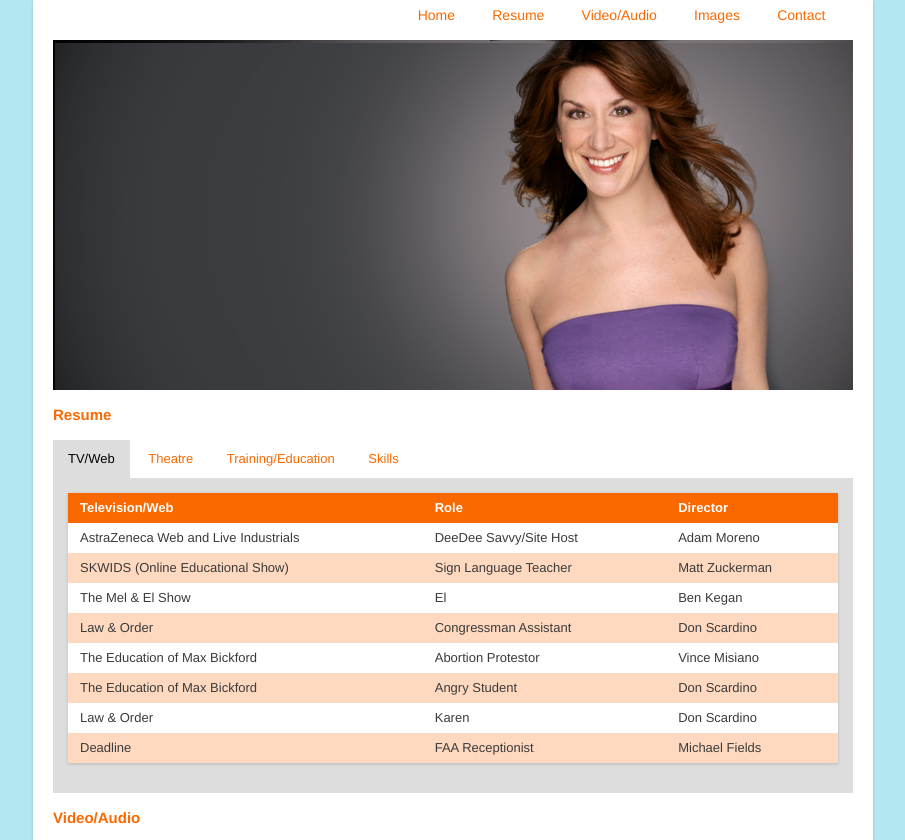
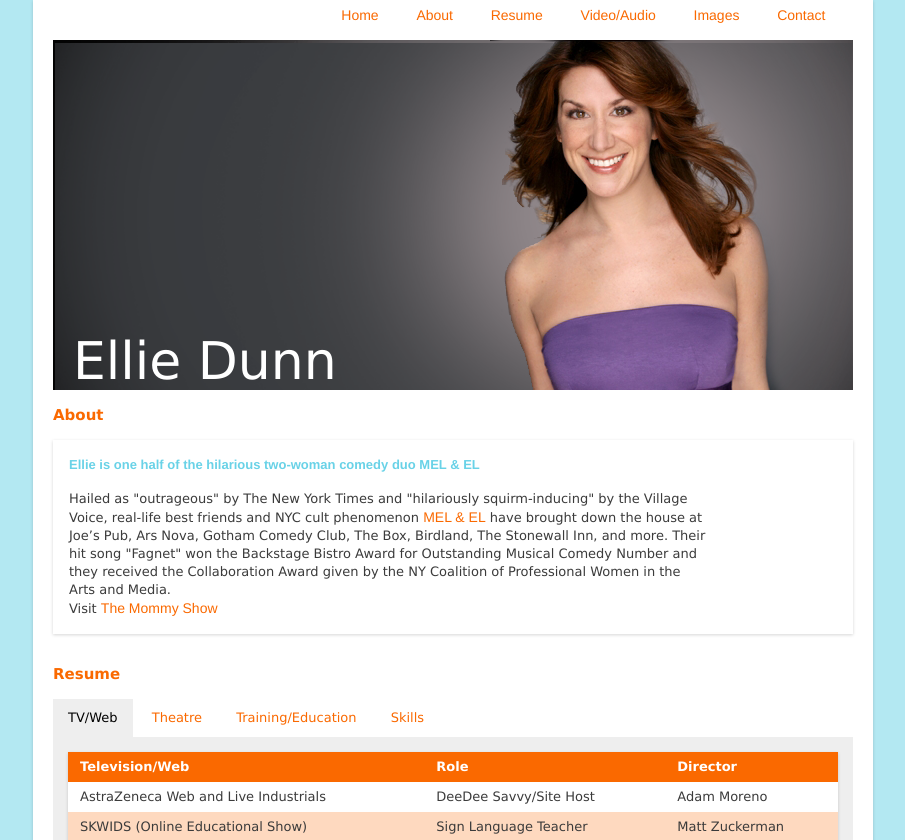
Before and after one commit to dunnjo98/ellie_FINAL, a PHP site: page / in a window 1280 px wide. Shown: the top 840 px of the page, without its empty margins (187-1092 px from the left). Run offline with PHP 8.4, Linux system fonts and the light colour scheme; some libraries are stand-ins or nearby versions.

Commit message:
issues with lightbox, manual building

```diff
--- a/css/nav.css
+++ b/css/nav.css
@@ -33,7 +33,7 @@ a {
   background: white;
   visibility: hidden;
   overflow: hidden;
-  z-index: 1;
+  z-index: 2;
   -webkit-backface-visibility: hidden;
   backface-visibility: hidden;
   -webkit-transform: scale(0);
@@ -90,6 +90,11 @@ a {
   -webkit-animation: cd-slide-in 0.6s;
   -moz-animation: cd-slide-in 0.6s;
   animation: cd-slide-in 0.6s;
+}
+#cd-nav ul.is-visible li:nth-child(6) {
+  -webkit-animation: cd-slide-in 0.7s;
+  -moz-animation: cd-slide-in 0.7s;
+  animation: cd-slide-in 0.7s;
 }
 #cd-nav li a {
   display: block;
@@ -203,7 +208,7 @@ a {
   text-indent: 100%;
   white-space: nowrap;
 
-  z-index: 2;
+  z-index: 3;
 }
 /*Hamburger now, but could be any icon*/
 .cd-nav-trigger span {
--- a/css/style.css
+++ b/css/style.css
@@ -37,9 +37,9 @@ global fixes on some things */
 }
 
 
-/*Tables section*/
+/*Tables section "Helvetica Neue" */
 body {
-  font-family: "Helvetica Neue", Helvetica, Arial;
+  font-family: Verdana, Helvetica, Arial;
   font-size: 13px;
   line-height: 18px;
   font-weight: 200;
@@ -50,11 +50,21 @@ body {
 }
 
 h1 {
-  font-family: "Helvetica Neue", Helvetica, Arial;
+  font-family: Verdana, Helvetica, Arial;
   font-size: 15px;
   line-height: 50px;
   font-weight: 900;
   color: #FA6900;
+  -webkit-font-smoothing: antialiased;
+  font-smoothing: antialiased;
+}
+
+h2 {
+  font-family: "Helvetica Neue", Helvetica, Arial;
+  font-size: 13px;
+  line-height: 50px;
+  font-weight: 700;
+  color: #69D2E7;
   -webkit-font-smoothing: antialiased;
   font-smoothing: antialiased;
 }
@@ -70,14 +80,15 @@ h1 {
   -webkit-box-shadow: 0 1px 3px rgba(50, 50, 50, 0.2);
 }
 .header_div {
+  position: relative;
   margin-top: 20px;
   width: 800px;
   height: 350px;
-  background: url(../images/header_image.png) no-repeat;
+  background: url(../images/header_image.png) no-repeat right;
 }
 
 
-@media only screen and (max-width: 800px) {
+@media only screen and (max-width: 500px) {
   .header_div {
     margin-top: 0;
     width: 500px;
@@ -87,13 +98,33 @@ h1 {
 
 }
 
-.table, .contact-section, .video, .gallery {
+.table, .contact-section, .video, .gallery, .about {
   margin: 0 0 15px 0;
   width: 100%;
   box-shadow: 0 1px 3px rgba(50, 50, 50, 0.2);
   -moz-box-shadow: 0 1px 3px rgba(50, 50, 50, 0.2);
   -webkit-box-shadow: 0 1px 3px rgba(50, 50, 50, 0.2);
   display: table;
+}
+.about {
+  position: relative;
+}
+.shell {
+  position: inline-block;
+  width: 80%;
+  margin-left: 2%;
+  margin-bottom: 2%;
+}
+
+.name {
+  position: absolute;
+  bottom: 20px;
+  left: 20px;
+}
+
+.name p {
+  color: #fff;
+  font-size: 4em;
 }
 
 .contact-section, .gallery {
@@ -169,13 +200,13 @@ ul.tabs{
     }
 
     ul.tabs li.current{
-      background: #ddd;
+      background: #eee;
       color: #000;
     }
 
     .tab-content{
       display: none;
-      background: #ddd;
+      background: #eee;
       padding: 15px;
     }
 
--- a/index.html
+++ b/index.html
@@ -4,9 +4,11 @@
 <head>
 	<link rel="stylesheet" href="http://cdnjs.cloudflare.com/ajax/libs/normalize/3.0.0/normalize.min.css">
 	<link rel="stylesheet" href="css/font-awesome.min.css">
+	<link rel="stylesheet" href="https://maxcdn.bootstrapcdn.com/font-awesome/4.4.0/css/font-awesome.min.css">
 	<link rel="stylesheet" href="css/reset.css">
 	<link rel="stylesheet" href="css/style.css">
 	<link rel="stylesheet" href="css/nav.css">
+
 
 	<title>Ellie J. Dunn — Talent</title>
 	<meta name="" content="">
@@ -30,6 +32,7 @@
 		<nav id="cd-main-nav">
 			<ul>
 				<li><a href="#top">Home</a></li>
+				<li><a href="#about">About</a></li>
 				<li><a href="#resume">Resume</a></li>
 				<li><a href="#vids">Video/Audio</a></li>
 				<li><a href="#images">Images</a></li>
@@ -38,7 +41,17 @@
 		</nav>
 	</div>
 
-	<div class="header_div"></div>
+	<div class="header_div">
+		<div class="name"><p>Ellie Dunn</p></div>
+	</div>
+<h1 id="about">About</h1>
+	<div class="about clearfix">
+		<div class="shell">
+			<h2><strong>Ellie is one half of the hilarious two-woman comedy duo MEL & EL</strong></h2>
+		     <p>Hailed as "outrageous" by The New York Times and "hilariously squirm-inducing" by the Village Voice, real-life best friends and NYC cult phenomenon <a href="http://melandel.com/" target="_blank">MEL & EL</a> have brought down the house at Joe’s Pub, Ars Nova, Gotham Comedy Club, The Box, Birdland, The Stonewall Inn, and more. Their hit song "Fagnet" won the Backstage Bistro Award for Outstanding Musical Comedy Number and they received the Collaboration Award given by the NY Coalition of Professional Women in the Arts and Media.  <br />Visit <a href="http://www.welcometothemommyshow.com/" target="_blank">The Mommy Show</a></p>
+	     </div>
+
+	</div>
 
 <h1 id="resume">Resume</h1>
 
@@ -238,7 +251,7 @@
     <div class="table">
 
 		    <div class="row header pill">
-		      <div class="cell">To come</div>
+		      <div class="cell">&nbsp;</div>
 
 		    </div>
 
@@ -263,10 +276,10 @@
     <div id="tab-4" class="tab-content">
     	<div class="table">
 
-		    <div class="row header pill">
+		   <div class="row header pill">
 		      <div class="cell">Related Skills</div>
-		      <div class="cell">&nbsp;</div>
-		      <div class="cell">&nbsp;</div>
+		      <div class="cell"></div>
+		      <div class="cell"></div>
 		    </div>
 
 		    <div class="row">
@@ -300,6 +313,12 @@
 			  <div class="frame">
 			    <div class="tray">
 
+			    <div class="slide">
+
+			      <iframe width="560" height="315" src="https://www.youtube.com/embed/B6faV-rMupc" frameborder="0" allowfullscreen></iframe>
+
+			    </div>
+
 			      <div class="slide">
 
 				      <iframe width="560" height="315" src="https://www.youtube.com/embed/LdT8OKRU6zg" frameborder="0" allowfullscreen></iframe>
@@ -312,11 +331,6 @@
 
 			      </div>
 
-			      <div class="slide">
-
-			      <iframe width="560" height="315" src="https://www.youtube.com/embed/B6faV-rMupc" frameborder="0" allowfullscreen></iframe>
-			    </div>
-
 			    </div><!--end tray-->
 
 
@@ -326,12 +340,38 @@
     </div><!--End of Video Div-->
 
 
+
  <h1 id="images">Image Gallery</h1>
      <!--Gallery of Images with Lightbox-->
     <div class="gallery">
-    	<img src="images/el_ars_t.jpg">
+    <div id="wrapper">
+	    <ul id="imageSet">
+		    <li>
+	    		<a href="images/el_as.jpg" class="lightbox_trigger"><img src="images/el_as_t.jpg"></a>
+	    	</li>
+	    	<li>
+	    		<a href="images/el_ars.jpeg" class="lightbox_trigger"><img src="images/el_ars_t.jpg"></a>
+	    	</li>
+	    	<li>
+	    		<a href="images/melel.jpg" class="lightbox_trigger"><img src="images/melel_t.jpg"></a>
+	    	</li>
+	    	<li>
+	    		<a href="images/el_ars_2.jpg" class="lightbox_trigger"><img src="images/el_ars_2_t.jpg"></a>
+	    	</li>
+	    </ul>
+
+	    </div>
+
+	    <!--<div id="lightbox">
+
+		    <div class="close_x"><i class="fa fa-times-circle-o"></i></div>
+
+			<div id="content"><img id="image_size" src="#" /></div>
+
+		</div>-->
+
+
     </div><!--End of Gallery Div-->
-
 
 
  <h1 id="contactme">Contact</h1>
@@ -362,10 +402,13 @@
     <footer>&copy; 2015 Ellie Dunn. All Rights Reserved.</footer>
   </div><!--End of Wrapper Div-->
 
-	<script src="https://cdnjs.cloudflare.com/ajax/libs/jquery/2.1.4/jquery.min.js"></script>
+	<script src='http://cdnjs.cloudflare.com/ajax/libs/jquery/2.1.3/jquery.min.js'></script>
 	<script src="js/index.js"></script>
 	<script src="js/contact.js"></script>
 	<script src="js/nav.js"></script>
 	<script src="js/carousel.js"></script>
+	<!--Lightbox plugin-->
+	<script src="js/lightbox2.js"></script>
+
 
 </html>
--- /dev/null
+++ b/js/lightbox2.js
@@ -0,0 +1,103 @@
+jQuery(document).ready(function($) {
+
+  // global variables for script
+  var current, size;
+
+  $('.lightbox_trigger').click(function(e) {
+
+
+    e.preventDefault();
+
+
+    var image_href = $(this).attr("href");
+
+
+    var slideNum = $('.lightbox_trigger').index(this);
+
+
+    if ($('#lightbox').length > 0) {
+
+      $('#lightbox').fadeIn(300);
+
+    } else {
+
+      var lightbox =
+          '<div id="lightbox">' +
+          '<p><i class="fa fa-times-circle-o"></i></p>' +
+          '<div id="slideshow">' +
+          '<ul></ul>' +
+          '<div class="nav">' +
+          '<a href="#prev2" class="prev2 slide-nav"><i class="icon-arrow-left"></a>' +
+          '<a href="#next2" class="next2 slide-nav"><i class="icon-arrow-right"></a>' +
+          '</div>' +
+          '</div>' +
+          '</div>';
+
+
+      $('body').append(lightbox);
+
+
+      $('#imageSet').find('.lightbox_trigger').each(function() {
+        var $href = $(this).attr('href');
+        $('#slideshow ul').append(
+          '<li>' +
+          '<img src="' + $href + '">' +
+          '</li>'
+        );
+      });
+
+    }
+
+
+    size = $('#slideshow ul > li').length;
+
+
+    $('#slideshow ul > li').hide();
+    $('#slideshow ul > li:eq(' + slideNum + ')').show();
+
+
+    current = slideNum;
+  });
+
+  $('body').on('click', '#lightbox', function() {
+    $('#lightbox').fadeOut(300);
+  });
+
+  $('body').on(
+    { mouseenter: function() {
+      $('.nav').fadeIn(300);
+    }, mouseleave: function() {
+      $('.nav').fadeOut(300);
+    }
+    },'#slideshow');
+
+  $('body').on('click', '.slide-nav', function(e) {
+
+
+    e.preventDefault();
+    e.stopPropagation();
+
+    var $this = $(this);
+    var dest;
+
+
+    if ($this.hasClass('prev2')) {
+      dest = current - 1;
+      if (dest < 0) {
+        dest = size - 1;
+      }
+    } else {
+
+      dest = current + 1;
+      if (dest > size - 1) {
+        dest = 0;
+      }
+    }
+
+    $('#slideshow ul > li:eq(' + current + ')').fadeOut(750);
+    $('#slideshow ul > li:eq(' + dest + ')').fadeIn(750);
+
+    current = dest;
+  });
+
+});
```
Also changed, not shown: other parts of css/style.css (+104 -0 lines), js/lightbox.js (added, +43 -0 lines), images/el_ars_2.jpg (added), images/el_ars_2_t.jpg (added), images/el_as.jpg (added), images/el_as_t.jpg (added), images/melel.jpg (added), images/melel_t.jpg (added).
